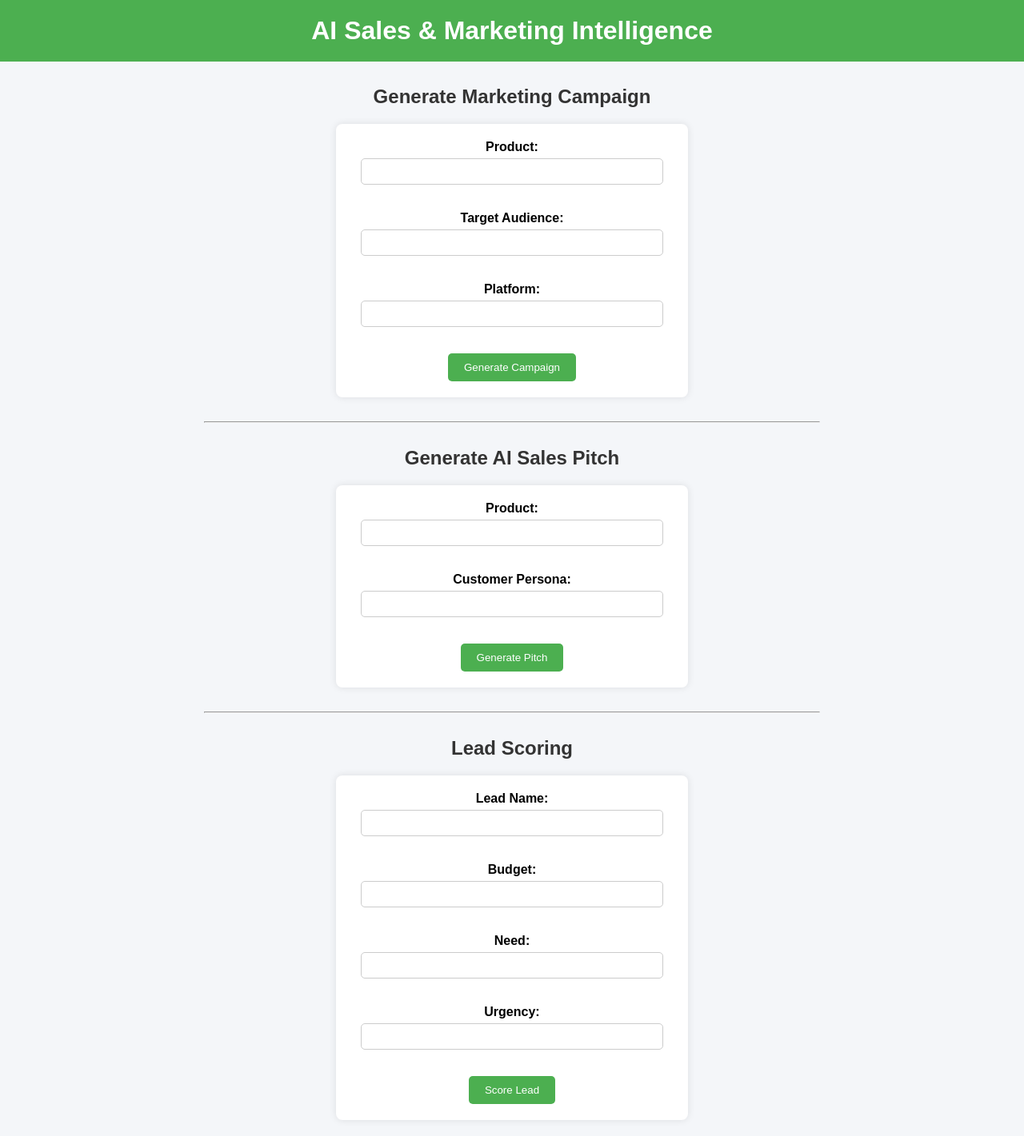
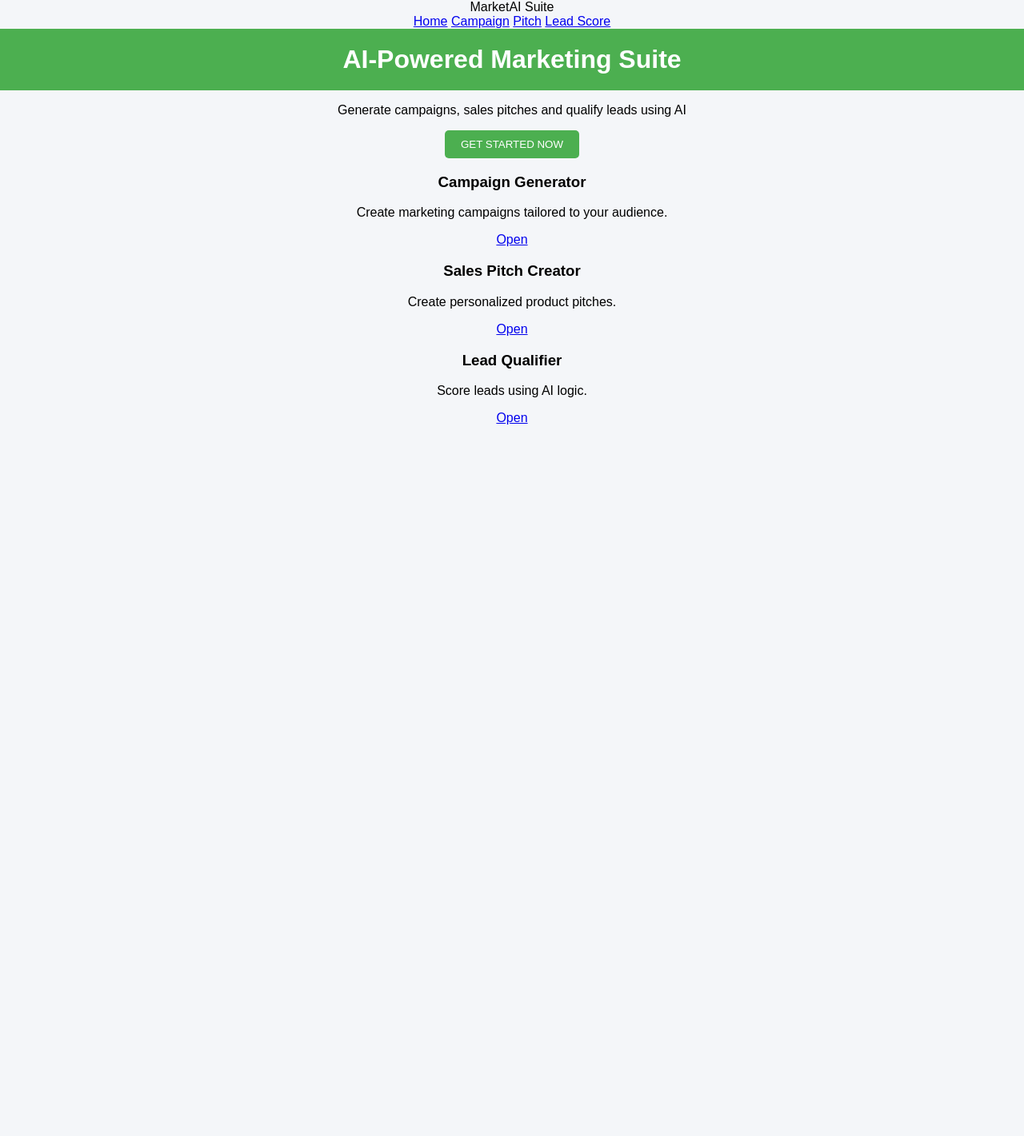
Before and after one commit to Rathlavath-Ruthika/NextEra, a Flask app: page / in a window 1280 px wide. Shown: the whole page at 80% size. After the commit the page ends 531 px from the top, so only its background shows below. Run offline with Flask 3, Linux system fonts and the light colour scheme.

Commit message:
Revamp index.html for MarketAI Suite
Updated the HTML structure and content for the marketing assistant page, including navigation and feature descriptions.

```diff
--- a/templates/index.html
+++ b/templates/index.html
@@ -1,73 +1,55 @@
 <!DOCTYPE html>
 <html>
 <head>
-    <title>AI Sales & Marketing Assistant</title>
-    <link rel="stylesheet" href="{{ url_for('static', filename='style.css') }}">
+<title>MarketAI Suite</title>
+<link rel="stylesheet" href="{{ url_for('static', filename='style.css') }}">
 </head>
 
 <body>
 
-<h1>AI Sales & Marketing Intelligence</h1>
+<div class="navbar">
+<div>MarketAI Suite</div>
+<div>
+<a href="/">Home</a>
+<a href="/campaign">Campaign</a>
+<a href="/pitch">Pitch</a>
+<a href="/lead">Lead Score</a>
+</div>
+</div>
 
-<!-- Campaign Generator -->
-<h2>Generate Marketing Campaign</h2>
+<div class="hero">
 
-<form action="/generate_campaign" method="post">
+<h1>AI-Powered Marketing Suite</h1>
 
-    <label>Product:</label>
-    <input type="text" name="product" required><br><br>
+<p>Generate campaigns, sales pitches and qualify leads using AI</p>
 
-    <label>Target Audience:</label>
-    <input type="text" name="audience" required><br><br>
+<button onclick="location.href='/campaign'">
+GET STARTED NOW
+</button>
 
-    <label>Platform:</label>
-    <input type="text" name="platform" required><br><br>
+</div>
 
-    <button type="submit">Generate Campaign</button>
+<div class="cards">
 
-</form>
+<div class="card">
+<h3>Campaign Generator</h3>
+<p>Create marketing campaigns tailored to your audience.</p>
+<a href="/campaign">Open</a>
+</div>
 
-<hr>
+<div class="card">
+<h3>Sales Pitch Creator</h3>
+<p>Create personalized product pitches.</p>
+<a href="/pitch">Open</a>
+</div>
 
+<div class="card">
+<h3>Lead Qualifier</h3>
+<p>Score leads using AI logic.</p>
+<a href="/lead">Open</a>
+</div>
 
-<!-- Sales Pitch Generator -->
-<h2>Generate AI Sales Pitch</h2>
-
-<form action="/generate_pitch" method="post">
-
-    <label>Product:</label>
-    <input type="text" name="product" required><br><br>
-
-    <label>Customer Persona:</label>
-    <input type="text" name="customer" required><br><br>
-
-    <button type="submit">Generate Pitch</button>
-
-</form>
-
-<hr>
-
-
-<!-- Lead Scoring -->
-<h2>Lead Scoring</h2>
-
-<form action="/lead_score" method="post">
-
-    <label>Lead Name:</label>
-    <input type="text" name="name" required><br><br>
-
-    <label>Budget:</label>
-    <input type="text" name="budget" required><br><br>
-
-    <label>Need:</label>
-    <input type="text" name="need" required><br><br>
-
-    <label>Urgency:</label>
-    <input type="text" name="urgency" required><br><br>
-
-    <button type="submit">Score Lead</button>
-
-</form>
+</div>
 
 </body>
 </html>
```
